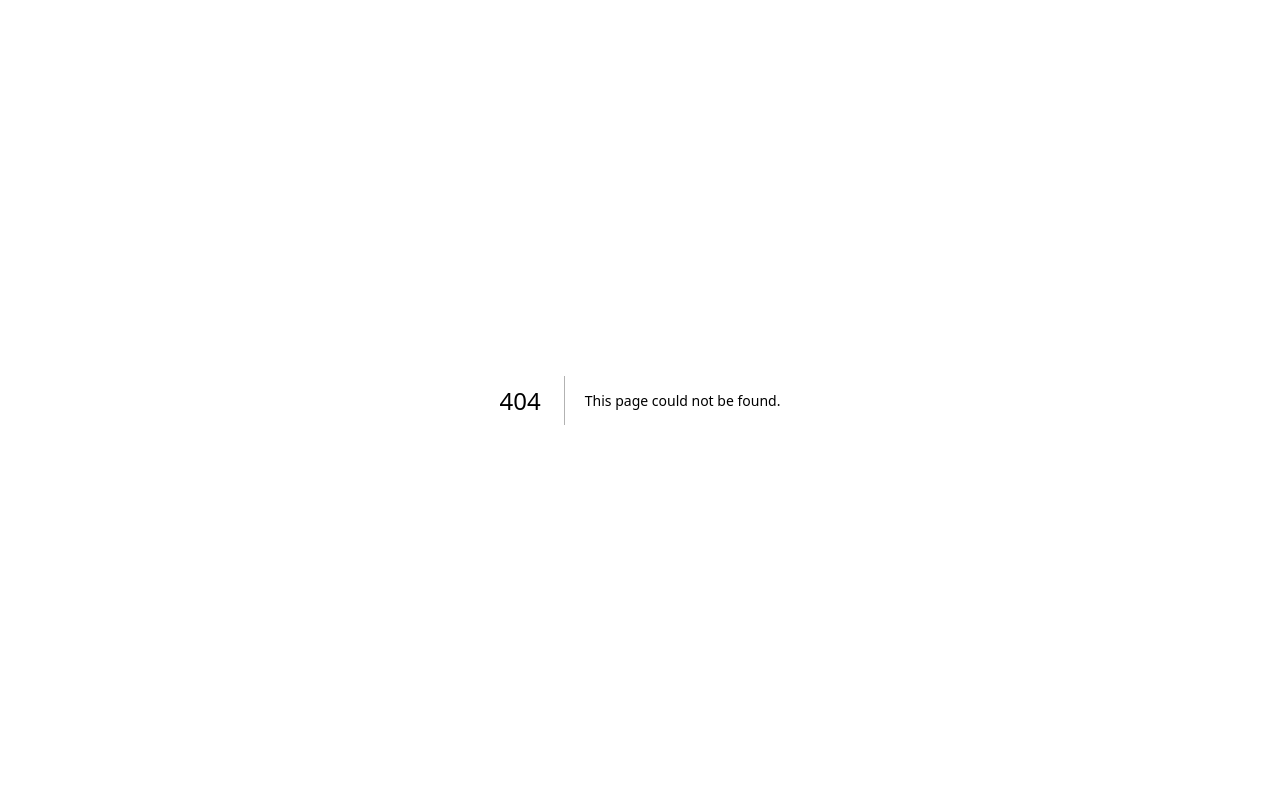
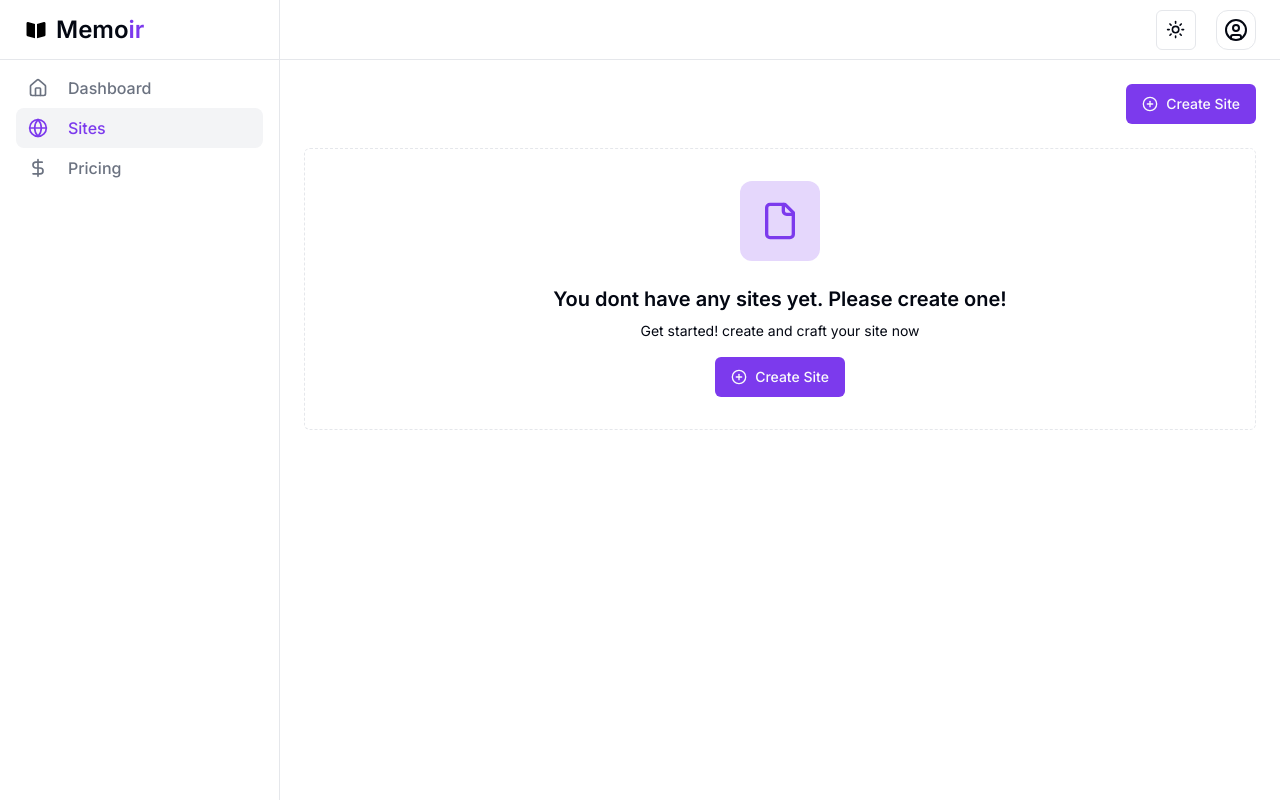
Before and after one commit to dhanyamd/memoir-blog, a Next.js app: page /dashboard/sites in a window 1280 px wide. Before the commit this address had no page. Built offline with nearby package versions, Linux system fonts and the light colour scheme.

Commit message:
dashboard sites

```diff
--- /dev/null
+++ b/app/dashboard/sites/page.tsx
@@ -0,0 +1,35 @@
+import { Button } from "@/components/ui/button";
+import { FileIcon, PlusCircleIcon } from "lucide-react";
+import Link from "next/link";
+
+export default function SiteRoute(){
+  return (
+    <>
+    <div className="flex justify-end w-full">
+    <Button asChild>
+     <Link href={"/dashboard/sites/new"}>
+     <PlusCircleIcon className="mr-2 size-4"/>
+     Create Site
+     </Link>
+    </Button>
+    </div>
+
+    <div className="flex flex-col justify-center items-center rounded-md border border-dashed p-8 text-center
+     animate-in fade-in-50">
+        <div className="flex size-20 items-center justify-center rounded-xl bg-primary/20">
+        <FileIcon className="size-10 text-primary"/>
+        </div>
+        <h2 className="mt-6 text-xl font-semibold">You dont have any sites yet. Please create one!</h2>
+        <p className="mb-4 mt-2 text-center text-sm leading-text-muted-foreground max-w-sm mx-auto">
+          Get started! create and craft your site now
+        </p>
+        <Button asChild>
+     <Link href={"/dashboard/sites/new"}>
+     <PlusCircleIcon className="mr-2 size-4"/>
+     Create Site
+     </Link>
+     </Button>
+    </div>
+    </>
+  )
+}
```
